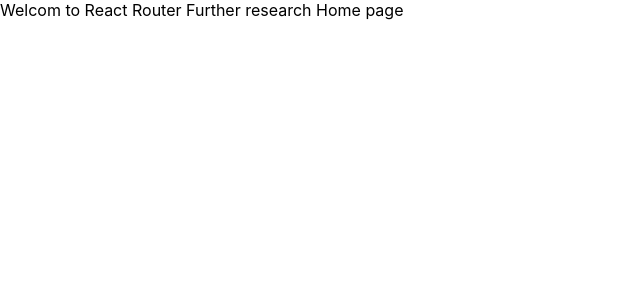
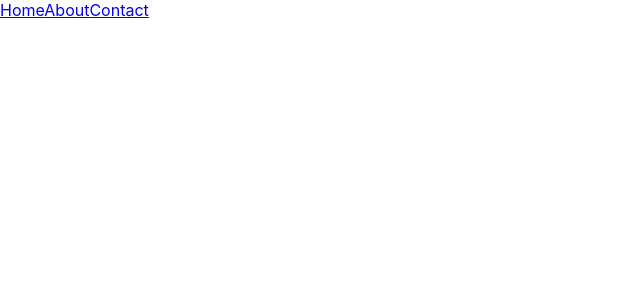
Before and after one commit to paullaster/react-router, a React (Create React App) app: page / in a window 1280 px wide. Shown: the top 300 px of the page, without its empty margins (0-640 px from the left). Built offline with nearby package versions, Linux system fonts and the light colour scheme.

Commit message:
add react files

```diff
--- a/src/components/Pages/Home.js
+++ b/src/components/Pages/Home.js
@@ -1,10 +1,14 @@
 import { Outlet } from "react-router-dom";
+import Navbar from "../Navbar";
 const Home = () => {
   return (
-    <div>
-      Welcom to React Router Further research Home page
-      <Outlet/>
-    </div>
+    <>
+      <Navbar/>
+      <section>
+        <Outlet/>
+      </section>
+    </>
+
   );
 };
 export default Home;
```
